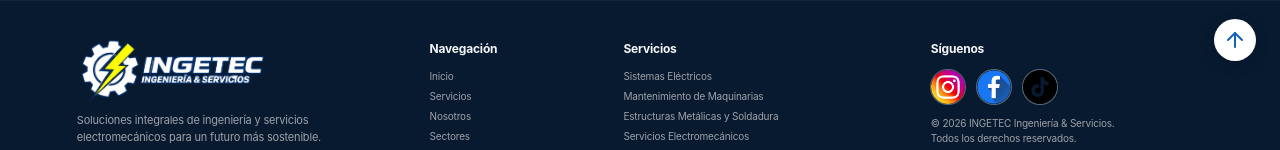
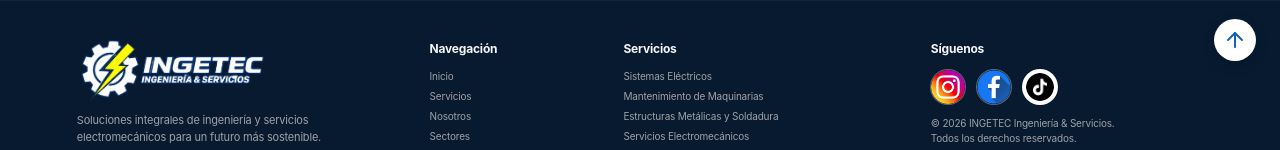
Before and after one commit to Mrx2322/ingetec-web, a React (Vite) app: page / in a window 1280 px wide. Shown: the part 3163-3313 px from the top of the page. Built offline with nearby package versions, Linux system fonts and the light colour scheme.

Commit message:
ic titkok

```diff
--- a/src/App.css
+++ b/src/App.css
@@ -449,6 +449,11 @@
   object-fit: cover;
   box-shadow: 0 0 0 1px rgba(255, 255, 255, 0.35);
 }
+.socials img[alt="TikTok"] {
+  padding: 3px;
+  background: #fff;
+  box-shadow: 0 0 0 1px #fff;
+}
 .back-top {
   position: absolute;
   top: 18px;
```
